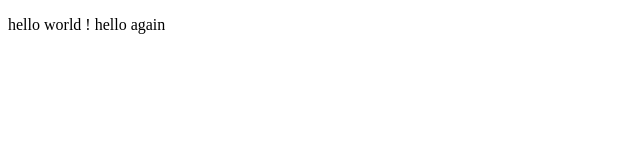
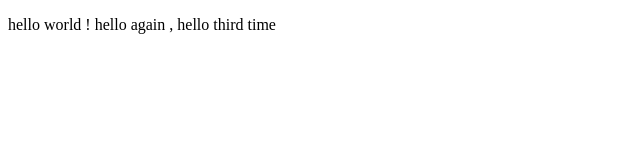
Before and after one commit to billel-il/test1, a plain HTML site: page hello.html in a window 1280 px wide. Shown: the whole page, without its empty margins (0-640 px from the left). Drawn offline with Linux system fonts and the light colour scheme.

Commit message:
update file

```diff
--- a/hello.html
+++ b/hello.html
@@ -6,6 +6,6 @@
     <title>Tutorial GIT</title>
 </head>
 <body>
-     <p>hello world ! hello again </p>
+     <p>hello world ! hello again , hello third time </p>
 </body>
 </html>
```
